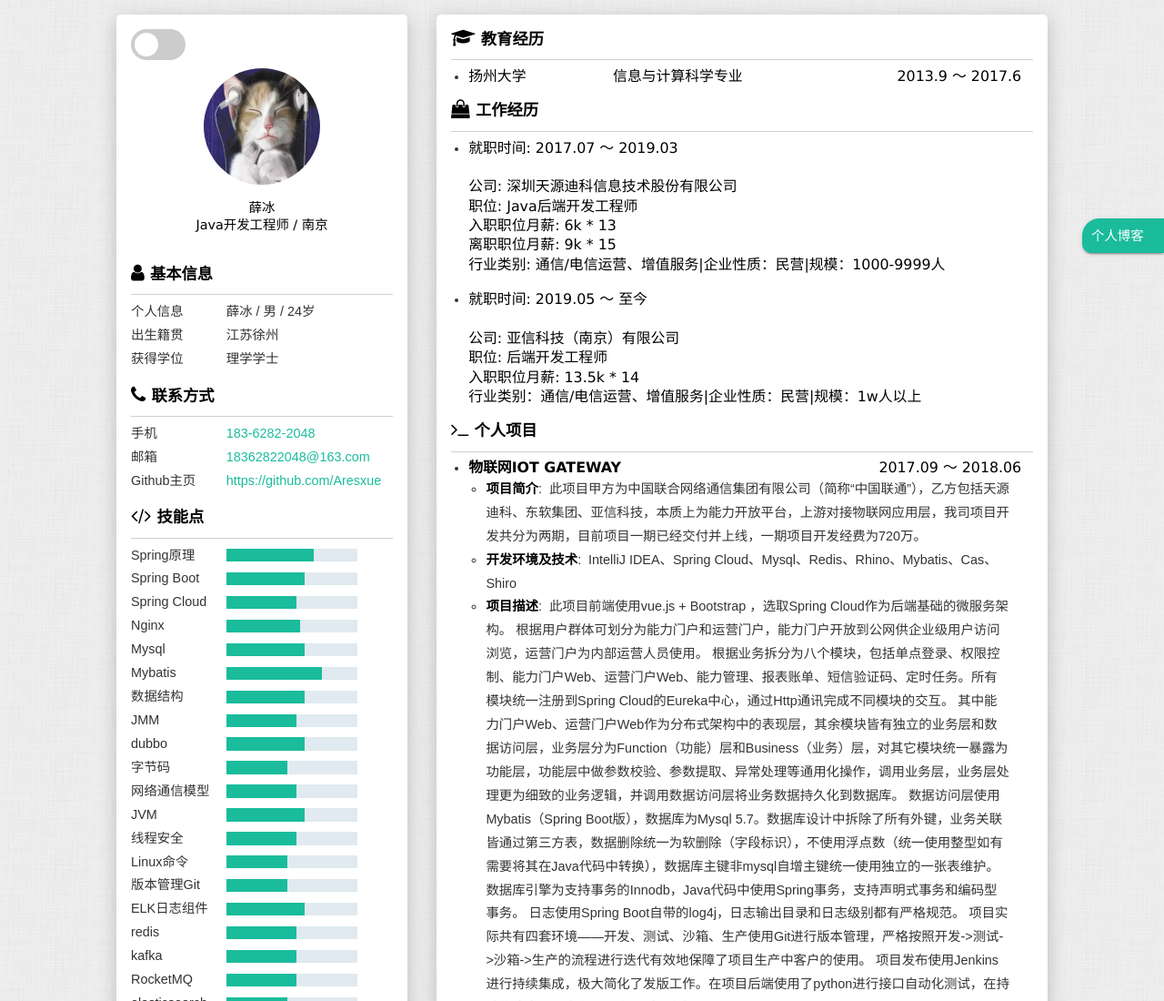
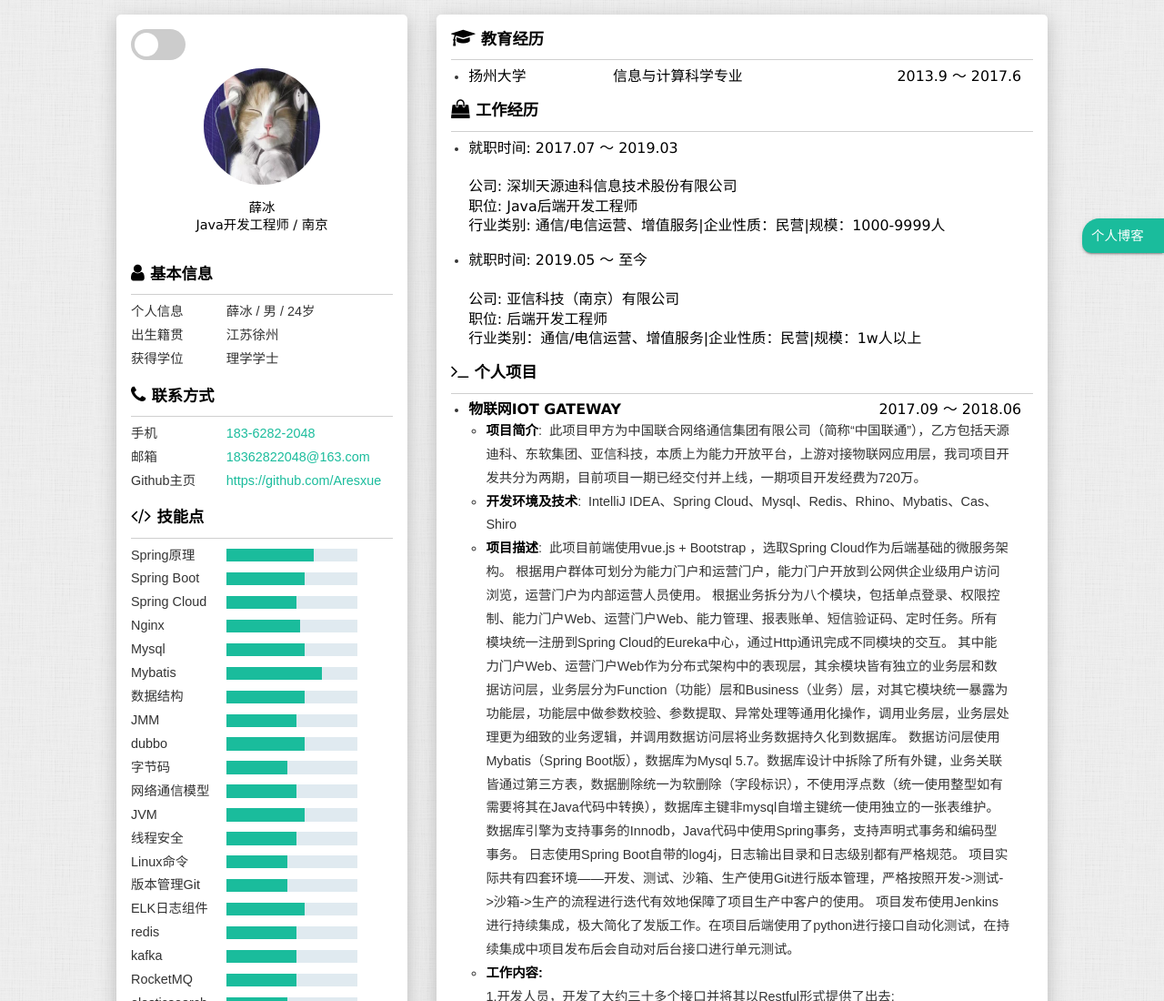
Before and after one commit to Aresxue/resume, a plain HTML site: page index.html in a window 1280 px wide. Shown: the top 1100 px of the page at 91% size. Drawn offline with Linux system fonts and the light colour scheme.

Commit message:
简单更新

```diff
--- a/index.html
+++ b/index.html
@@ -330,10 +330,6 @@
                         <br>
                         <span>职位: Java后端开发工程师</span>
                         <br>
-                        <span>入职职位月薪: 6k * 13</span>
-                        <br>
-                        <span>离职职位月薪: 9k * 15</span>
-                        <br>
                         <span>行业类别: 通信/电信运营、增值服务|企业性质：民营|规模：1000-9999人</span>
                     </h3>
                 </li>
@@ -344,8 +340,6 @@
                         <span>公司: 亚信科技（南京）有限公司</span>
                         <br>
                         <span>职位: 后端开发工程师</span>
-                        <br>
-                        <span>入职职位月薪: 13.5k * 14</span>
                         <br>
                         <span>行业类别：通信/电信运营、增值服务|企业性质：民营|规模：1w人以上</span>
                     </h3>
```
